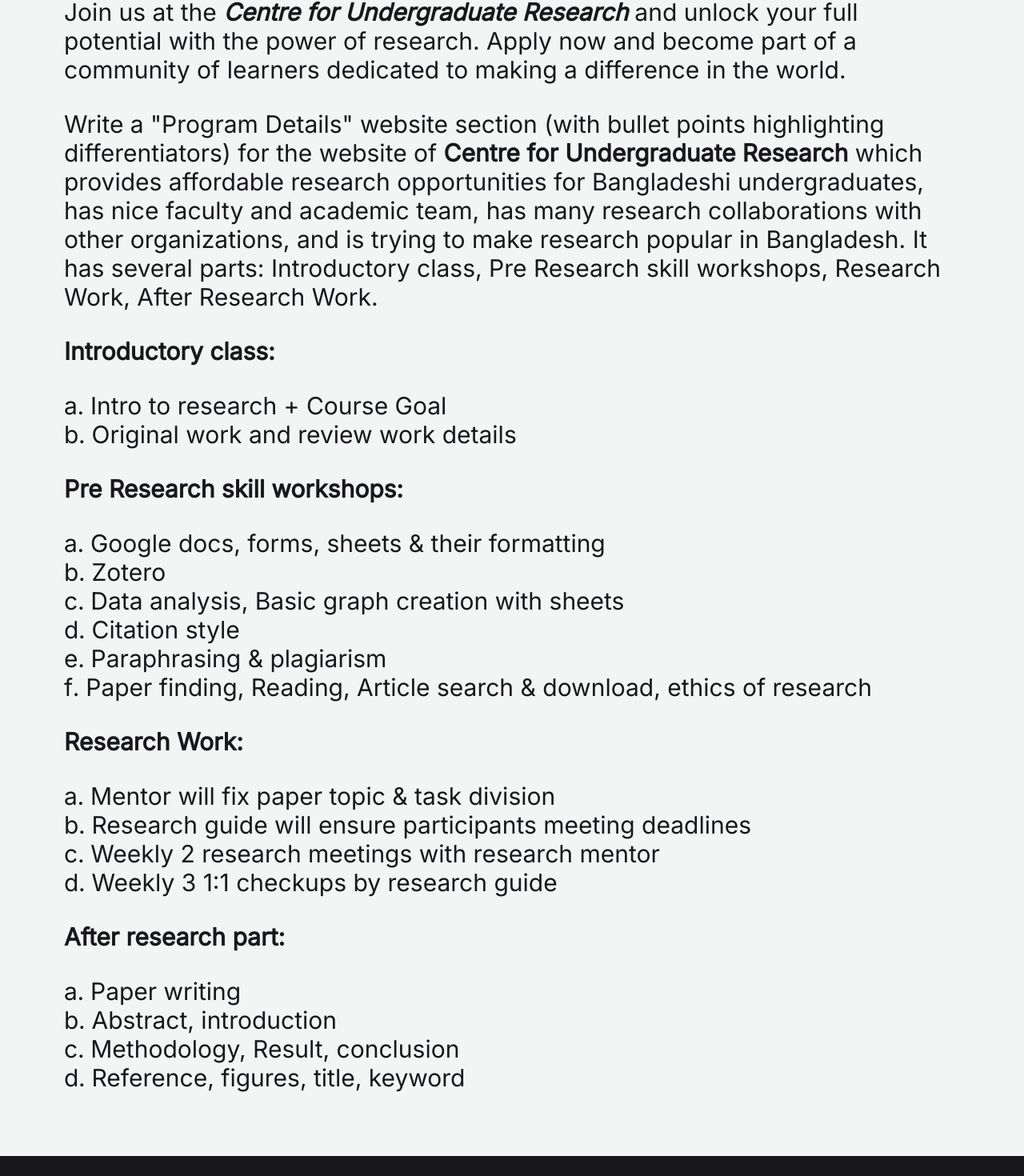
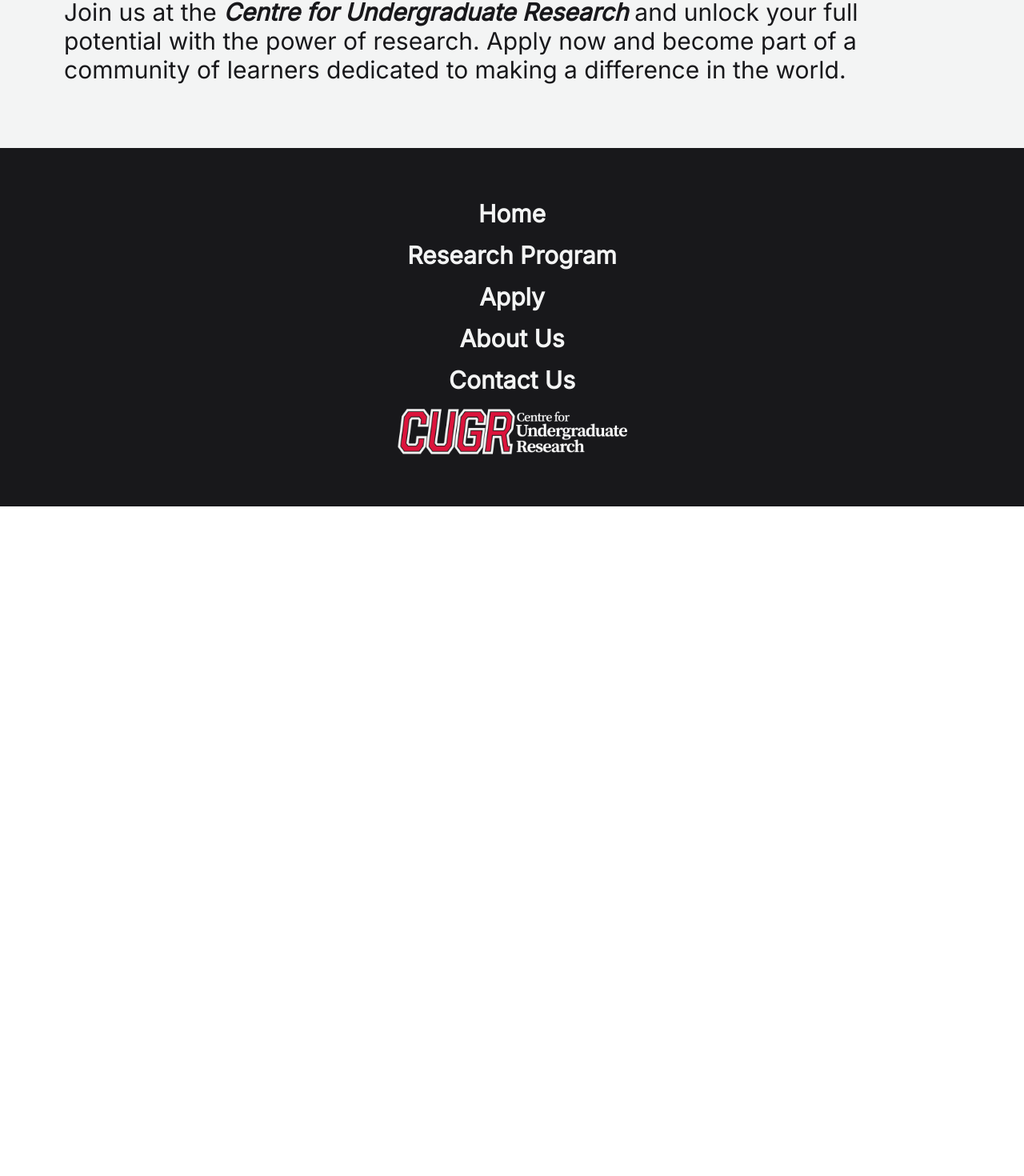
Before and after one commit to mzs21/cugr, a React (Create React App) app: page /researchProgram in a window 1280 px wide. Shown: the part 2671-4141 px from the top of the page at 80% size. After the commit the page ends 3304 px from the top, so only its background shows below. Built offline with nearby package versions, Linux system fonts and the light colour scheme.

Commit message:
remove: unnecessary text

```diff
--- a/src/components/ResearchProgram.jsx
+++ b/src/components/ResearchProgram.jsx
@@ -119,7 +119,9 @@
       </div>
 
       <div className="introThree">
-        <h2><b>How to Apply for the Centre for Undergraduate Research</b></h2>
+        <h2>
+          <b>How to Apply for the Centre for Undergraduate Research</b>
+        </h2>
         <p>
           Ready to embark on an exciting journey of discovery and personal
           growth with the Centre for Undergraduate Research? Applying is simple
@@ -177,62 +179,6 @@
           and become part of a community of learners dedicated to making a
           difference in the world.
         </p>
-        <p>
-          Write a "Program Details" website section (with bullet points
-          highlighting differentiators) for the website of{" "}
-          <b>Centre for Undergraduate Research</b> which provides affordable
-          research opportunities for Bangladeshi undergraduates, has nice
-          faculty and academic team, has many research collaborations with other
-          organizations, and is trying to make research popular in Bangladesh.
-          It has several parts: Introductory class, Pre Research skill
-          workshops, Research Work, After Research Work.{" "}
-        </p>
-        <p>
-          {" "}
-          <b> Introductory class:</b>
-        </p>
-        <ul className="list-alpha list-inside">
-          <li>Intro to research + Course Goal </li>
-          <li>Original work and review work details</li>
-        </ul>
-        <p>
-          {" "}
-          <b>Pre Research skill workshops:</b>
-        </p>
-
-        <ul className="list-alpha list-inside">
-          <li>Google docs, forms, sheets & their formatting</li>
-          <li>Zotero</li>
-          <li>Data analysis, Basic graph creation with sheets</li>
-          <li>Citation style</li>
-          <li>Paraphrasing & plagiarism </li>
-          <li>
-            Paper finding, Reading, Article search & download, ethics of
-            research
-          </li>
-        </ul>
-
-        <p>
-          {" "}
-          <b>Research Work:</b>{" "}
-        </p>
-        <ul className="list-alpha list-inside">
-          <li>Mentor will fix paper topic & task division</li>
-          <li>Research guide will ensure participants meeting deadlines</li>
-          <li>Weekly 2 research meetings with research mentor</li>
-          <li>Weekly 3 1:1 checkups by research guide</li>
-        </ul>
-
-        <p>
-          {" "}
-          <b>After research part:</b>{" "}
-        </p>
-        <ul className="list-alpha list-inside">
-          <li>Paper writing</li>
-          <li>Abstract, introduction</li>
-          <li>Methodology, Result, conclusion</li>
-          <li>Reference, figures, title, keyword</li>
-        </ul>
       </div>
     </>
   );
```
Lines whose indentation alone changed are shown as unchanged.
